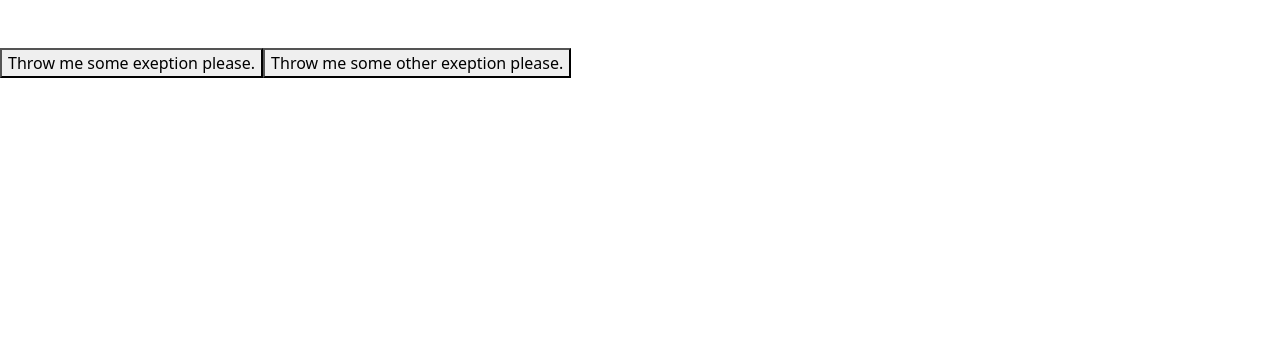
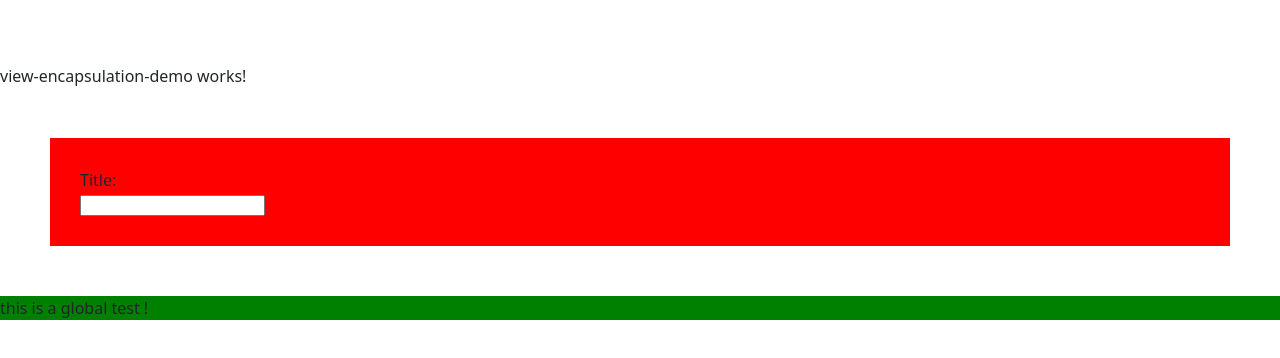
Before and after one commit to SE-rahulmandal18/Angular, an Angular app in the folder Angular/my-app/: page / in a window 1280 px wide. Shown: the top 358 px of the page. Built offline with nearby package versions, Linux system fonts and the light colour scheme.

Commit message:
view-encapsulation

```diff
--- a/Angular/my-app/src/app/app.component.html
+++ b/Angular/my-app/src/app/app.component.html
@@ -88,5 +88,6 @@
 
 <br><br>
 
+<!-- <error-comp></error-comp> -->
 
-<error-comp></error-comp>
+<view-encapsulation-demo></view-encapsulation-demo>
--- a/Angular/my-app/src/app/app.module.ts
+++ b/Angular/my-app/src/app/app.module.ts
@@ -32,6 +32,7 @@ import { CapitalizePipe } from './Capitalize.pipe';
 import { ErrorCmp } from './ErrorDemo';
 import { GlobalErrorHandler } from './GlobalErrorHandler';
 import {ErrorHandler} from '@angular/core';
+import { ViewEncapsulationDemoComponent } from './view-encapsulation-demo/view-encapsulation-demo.component';
 
 
 
@@ -62,7 +63,8 @@ import {ErrorHandler} from '@angular/core';
     ViewChildDemosComponent,
     ContentChildComponent,
     ContentParentComponent,
-    ErrorCmp
+    ErrorCmp,
+    ViewEncapsulationDemoComponent
     // SampleDirective
   ],
   imports: [
--- /dev/null
+++ b/Angular/my-app/src/app/view-encapsulation-demo/view-encapsulation-demo.component.css
@@ -0,0 +1,6 @@
+
+.test {
+    padding: 30px;
+    margin: 50px;
+    background-color: red;
+}
--- /dev/null
+++ b/Angular/my-app/src/app/view-encapsulation-demo/view-encapsulation-demo.component.html
@@ -0,0 +1,8 @@
+<p>view-encapsulation-demo works!</p>
+
+<div class="test">
+<div>
+    Title:
+</div>
+<input type="text">
+</div>
--- /dev/null
+++ b/Angular/my-app/src/app/view-encapsulation-demo/view-encapsulation-demo.component.ts
@@ -0,0 +1,11 @@
+import { Component, ViewEncapsulation } from '@angular/core';
+
+@Component({
+  selector: 'view-encapsulation-demo',
+  templateUrl: './view-encapsulation-demo.component.html',
+  styleUrl: './view-encapsulation-demo.component.css',
+  encapsulation: ViewEncapsulation.ShadowDom
+})
+export class ViewEncapsulationDemoComponent {
+
+}
--- a/Angular/my-app/src/index.html
+++ b/Angular/my-app/src/index.html
@@ -7,8 +7,16 @@
   <meta name="viewport" content="width=device-width, initial-scale=1">
   <link rel="icon" type="image/x-icon" href="favicon.ico">
   <link href="https://cdn.jsdelivr.net/npm/bootstrap@5.3.2/dist/css/bootstrap.min.css" rel="stylesheet" integrity="sha384-T3c6CoIi6uLrA9TneNEoa7RxnatzjcDSCmG1MXxSR1GAsXEV/Dwwykc2MPK8M2HN" crossorigin="anonymous">
+
+  <style>
+    .test {background: green;}
+  </style>
+
 </head>
 <body>
   <app-root></app-root>
+
+  <div class="test">this is a global test !</div>
+
 </body>
 </html>
```
Also changed, not shown: 1 other file (tests, documents, lock files or other folders).
